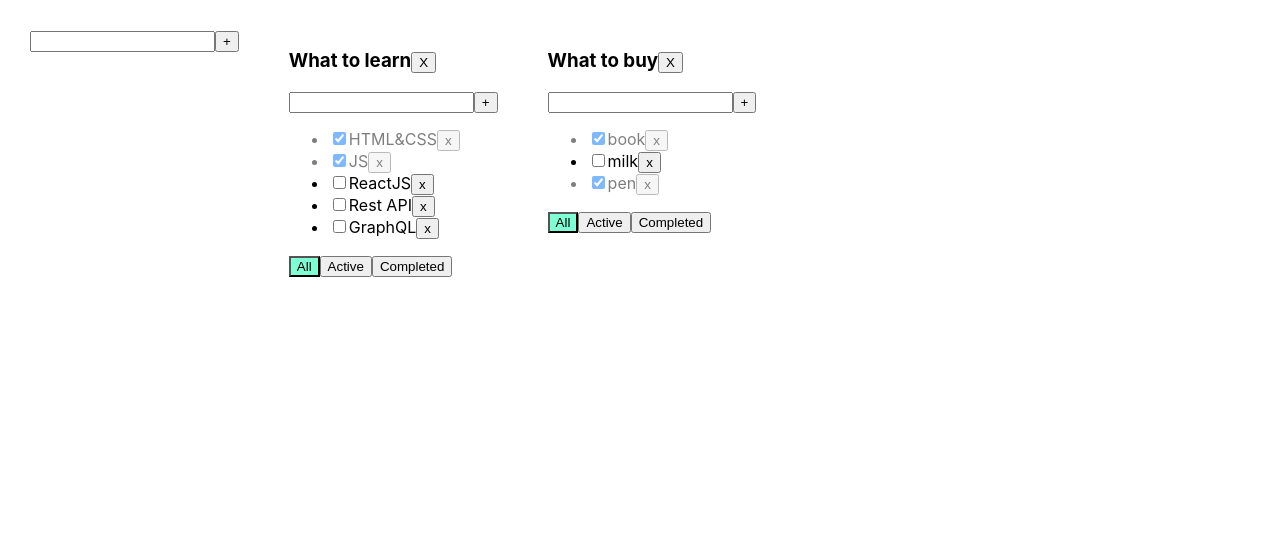
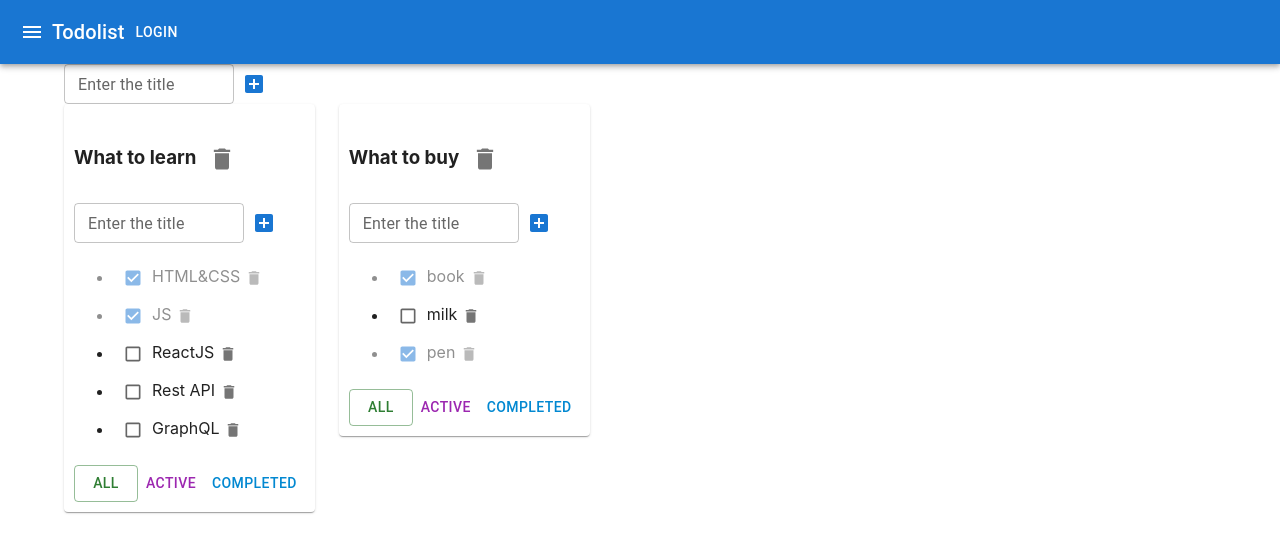
Before and after one commit to AleksanderZabrodski09/TODOlist-ts_ihor, a React (Create React App) app: page / in a window 1280 px wide. Shown: the top 552 px of the page. Built offline with nearby package versions, Linux system fonts and the light colour scheme.

Commit message:
create:add mui (7)

```diff
--- a/src/App.css
+++ b/src/App.css
@@ -1,8 +1,8 @@
-.App {
-  padding: 30px;
-  display: flex;
-}
+/*.App {*/
+/*  padding: 30px;*/
+/*  display: flex;*/
+/*}*/
 
-.App > div {
-  margin-right: 50px;
-}
+/*.App > div {*/
+  /*margin-right: 50px;*/
+/*}*/
--- a/src/App.tsx
+++ b/src/App.tsx
@@ -3,6 +3,8 @@ import './App.css';
 import {TaskType, Todolist} from './Todolist';
 import {v1} from 'uuid';
 import {Input} from './componenets/input';
+import ButtonAppBar from './componenets/AppBar';
+import {Container, Grid, Paper} from '@mui/material';
 
 export type FilterValuesType = "all" | "active" | "completed";
 export type TodoListPropsType = {
@@ -21,16 +23,11 @@ function App() {
   const changeCheckBox = (todoListID: string, idTasks: string, value: boolean) => {
     setTasks({...tasks, [todoListID]: tasks[todoListID].map(el => el.id === idTasks ? {...el, isDone: value} : el)})
 
-    // console.log(idTasks, value)
-    // setTasks(tasks.map(el => el.id === idTasks ? {...el, isDone: value} : el))
-
   }
 
   function removeTask(todoListID: string, TaskId: string) {
     setTasks({...tasks, [todoListID]: tasks[todoListID].filter(el => el.id !== TaskId)})
 
-    // let filteredTasks = tasks.filter(t => t.id != id);
-    // setTasks(filteredTasks);
   }
 
   const removeTodoList = (todoListID: string) => {
@@ -43,10 +40,6 @@ function App() {
     let newTask = {id: v1(), title: title, isDone: false};
     setTasks({...tasks, [todoListID]: [newTask, ...tasks[todoListID]]})
 
-
-    // let newTask = {id: v1(), title: title, isDone: false};
-    // tasks[todoListID] = [newTask, ...tasks[todoListID]];
-    // setTasks({...tasks});
   }
 
   const addTodoList = (title: string) => {
@@ -54,19 +47,12 @@ function App() {
     let newTodoListID = v1()
     let newTodoList: TodoListPropsType = {todoListID: newTodoListID, title: title, filter: 'all'};
     setTodoLists([newTodoList, ...todoLists]);
-    // setTasks({...tasks, [todoListID]: []})
     setTasks({...tasks, [newTodoListID]: []})
   }
 
 
   function changeFilter(todoListID: string, value: FilterValuesType) {
     setTodoLists(todoLists.map(tl => tl.todoListID === todoListID ? {...tl, filter: value} : tl))
-
-    // let todoList = todoLists.find(tl => tl.todoListID === todoListID)
-    // if (todoList) {
-    //   todoList.filter = value
-    // }
-    // setTodoLists([...todoLists])
 
   }
 
@@ -96,15 +82,20 @@ function App() {
     setTasks({...tasks, [todoListID]: tasks[todoListID].map(el => el.id === idTasks ? {...el, title: newTitle} : el)})
   }
 
-  const editTodoTitle=(todoListID: string, newTitle: string)=>{
-    setTodoLists(todoLists.map(tl=>tl.todoListID===todoListID ? {...tl, title: newTitle} :tl))
+  const editTodoTitle = (todoListID: string, newTitle: string) => {
+    setTodoLists(todoLists.map(tl => tl.todoListID === todoListID ? {...tl, title: newTitle} : tl))
 
   }
 
 
   return (
     <div className="App">
+      <ButtonAppBar/>
+      <Container fixed>
+        <Grid container>
           <Input callBack={addTodoList}/>
+        </Grid>
+        <Grid container spacing={3}>
           {
             todoLists.map(tl => {
               let tasksForTodolist = tasks[tl.todoListID];
@@ -115,7 +106,9 @@ function App() {
               if (tl.filter === "completed") {
                 tasksForTodolist = tasksForTodolist.filter(t => t.isDone === true);
               }
-          return <Todolist
+              return <Grid item>
+                <Paper style={{padding:'10px'}}>
+                  <Todolist
                     todoListID={tl.todoListID}
                     key={tl.todoListID}
                     title={tl.title}
@@ -129,8 +122,14 @@ function App() {
                     editTask={editTask}
                     editTodoTitle={editTodoTitle}
                   />
+                </Paper>
+              </Grid>
             })
           }
+        </Grid>
+
+      </Container>
+
 
     </div>
   );
--- a/src/Todolist.tsx
+++ b/src/Todolist.tsx
@@ -1,9 +1,11 @@
-import React, {ChangeEvent, KeyboardEvent, useState} from 'react';
+import React from 'react';
 import {FilterValuesType} from './App';
 import s from './Todolist.module.css';
 import {CheckBox} from './componenets/CheckBox';
 import {Input} from './componenets/input';
 import {EditableSpan} from './componenets/EditableSpan';
+import {Button, IconButton} from '@mui/material';
+import {Delete} from '@mui/icons-material';
 
 export type TaskType = {
   id: string
@@ -55,7 +57,11 @@ export function Todolist(props: PropsType) {
     <h3>
       {/*{props.title}*/}
       <EditableSpan title={props.title} callBack={editTodoTitleHandler}/>
-      <button onClick={removeTodoListHandler}>X</button>
+
+      <IconButton aria-label="delete" size="large" onClick={removeTodoListHandler}>
+        <Delete fontSize="inherit" />
+      </IconButton>
+      {/*<button onClick={removeTodoListHandler}>X</button>*/}
     </h3>
     <Input
       callBack={addTaskHandler}/>
@@ -65,11 +71,7 @@ export function Todolist(props: PropsType) {
 
         return (
           <li key={t.id} className={t.isDone === true ? s.isDone : ''}>
-            {/*<input*/}
 
-            {/*  type="checkbox"*/}
-            {/*  checked={t.isDone}*/}
-            {/*  onChange={(e) => changeCheckBoxHandler(t.id, e.currentTarget.checked)}/>*/}
             <CheckBox
               checked={t.isDone}
               callBack={(eValue) => changeCheckBoxHandler(props.todoListID, t.id, eValue)}/>
@@ -78,18 +80,29 @@ export function Todolist(props: PropsType) {
               callBack={(newTitle) => editTaskHandler(t.id, newTitle)}
             />
             {/*<span>{t.title}</span>*/}
-            <button onClick={() => onClickRemoveHandler(t.id, props.todoListID)}>x</button>
+            <IconButton aria-label="delete" size="small" onClick={() => onClickRemoveHandler(t.id, props.todoListID)}>
+              <Delete fontSize="inherit" />
+            </IconButton>
+            {/*<button onClick={() => onClickRemoveHandler(t.id, props.todoListID)}>x</button>*/}
           </li>
         )
       })
       }
     </ul>
     <div>
-      <button className={props.filter === 'all' ? s.activeFilter : ''} onClick={onAllClickHandler}>All</button>
-      <button className={props.filter === 'active' ? s.activeFilter : ''} onClick={onActiveClickHandler}>Active</button>
-      <button className={props.filter === 'completed' ? s.activeFilter : ''}
-              onClick={onCompletedClickHandler}>Completed
-      </button>
+      <Button
+              variant={props.filter === 'all' ? 'outlined' : 'text'}
+              onClick={onAllClickHandler} color='success'>All</Button>
+      <Button
+              variant={props.filter === 'active' ? 'outlined' : 'text'}
+              onClick={onActiveClickHandler} color='secondary'>Active</Button>
+      <Button
+              variant={props.filter === 'completed' ? 'outlined' : 'text'}
+              onClick={onCompletedClickHandler} color='info'>Completed</Button>
+      {/*<Button className={props.filter === 'active' ? s.activeFilter : ''} onClick={onActiveClickHandler}>Active</Button>*/}
+      {/*<Button className={props.filter === 'completed' ? s.activeFilter : ''}*/}
+      {/*        onClick={onCompletedClickHandler}>Completed*/}
+      {/*</Button>*/}
     </div>
   </div>
 }
--- /dev/null
+++ b/src/componenets/AppBar.tsx
@@ -0,0 +1,26 @@
+import * as React from 'react';
+import AppBar from '@mui/material/AppBar';
+import Box from '@mui/material/Box';
+import Toolbar from '@mui/material/Toolbar';
+import Typography from '@mui/material/Typography';
+import Button from '@mui/material/Button';
+import IconButton from '@mui/material/IconButton';
+import MenuIcon from '@mui/icons-material/Menu';
+export default function ButtonAppBar(){
+  return(
+    <Box sx={{ flexGrow: 1 }}>
+      <AppBar position="static">
+        <Toolbar>
+          <IconButton edge="start" color="inherit" aria-label="menu" >
+            <MenuIcon />
+          </IconButton>
+          <Typography
+            variant="h6"
+            >
+            Todolist
+          </Typography>
+          <Button color="inherit">Login</Button>
+        </Toolbar>
+      </AppBar>
+    </Box>);
+}
--- a/src/componenets/CheckBox.tsx
+++ b/src/componenets/CheckBox.tsx
@@ -1,4 +1,5 @@
 import React, {ChangeEvent} from 'react';
+import {Checkbox} from '@mui/material';
 
 type CheckBoxType = {
   checked: boolean
@@ -13,11 +14,16 @@ export const CheckBox = (props:CheckBoxType) => {
   }
 
   return (
-    <input
-      type="checkbox"
-      checked={props.checked}
-      onChange={onChangeHandler}
+  //   <input
+  //     type="checkbox"
+  //     checked={props.checked}
+  //     onChange={onChangeHandler}
+  // />
 
+  <Checkbox
+size='small'
+            checked={props.checked}
+            onChange={onChangeHandler}
   />
   );
 };
--- a/src/componenets/input.tsx
+++ b/src/componenets/input.tsx
@@ -1,5 +1,7 @@
 import React, {ChangeEvent, KeyboardEvent, useState} from 'react';
 import s from '../Todolist.module.css';
+import {Button, IconButton, TextField} from '@mui/material';
+import {AddBox} from '@mui/icons-material';
 
 
 type InputPropsType = {
@@ -32,15 +34,37 @@ export const Input = (props: InputPropsType) => {
       addTask();
     }
   }
+  // @ts-ignore
   return (
     <div>
-      <input className={error ? s.error : ''}
-             value={title}
-             onChange={onChangeHandler}
-             onKeyPress={onKeyPressHandler}
+      {/*<input className={error ? s.error : ''}*/}
+      {/*       value={title}*/}
+      {/*       onChange={onChangeHandler}*/}
+      {/*       onKeyPress={onKeyPressHandler}*/}
+      {/*/>*/}
+      <TextField
+        // id="outlined-multiline-flexible"
+        label="Enter the title"
+        helperText={error}
+        size='small'
+        // multiline
+        maxRows={2}
+        value={title}
+        onChange={onChangeHandler}
+        onKeyPress={onKeyPressHandler}
+        // className={error ? s.error : ''}
+        error={!!error}
+        style={{maxWidth: '170px', maxHeight: '30px', minWidth: '170px', minHeight: '30px'}}
       />
-      <button onClick={addTask}>+</button>
-      {error && <div className={s.errorMessage}>{error}</div>}
+      <Button
+        // variant="contained"
+        onClick={addTask}
+        style={{maxWidth: '40px', maxHeight: '40px', minWidth: '40px', minHeight: '40px'}}>
+        <AddBox/>
+      </Button>
+
+      {/*<button onClick={addTask}>+</button>*/}
+      {/*{error && <div className={s.errorMessage}>{error}</div>}*/}
 
     </div>
   );
```
Also changed, not shown: package.json (+6 -1 lines), 2 other files (tests, documents, lock files or other folders). Lines whose indentation alone changed are shown as unchanged.
